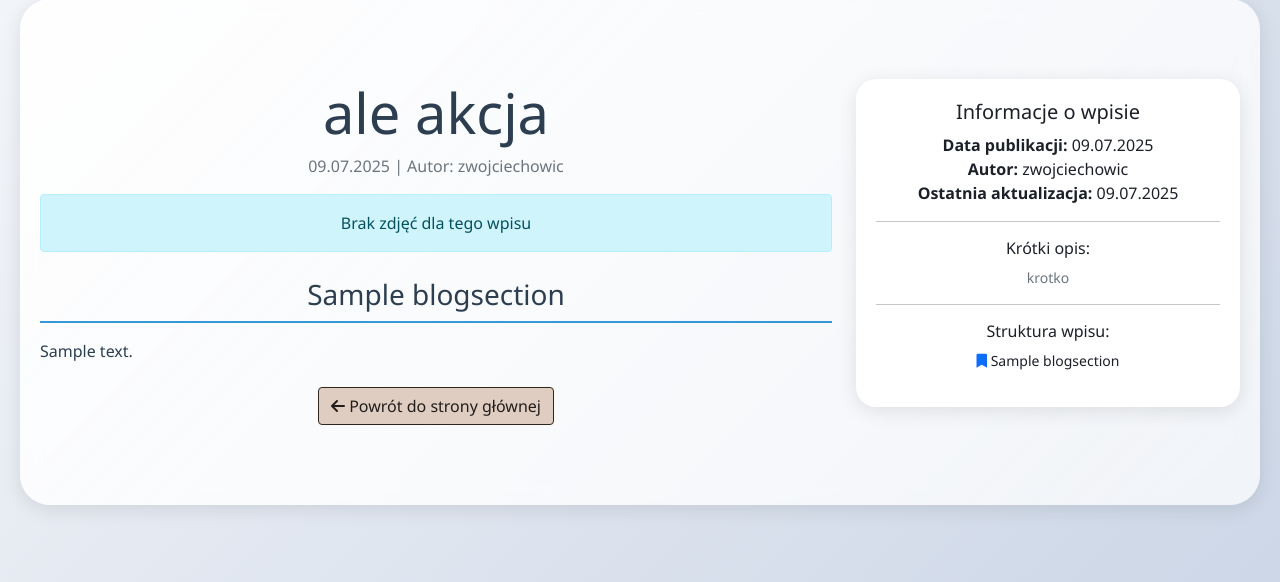
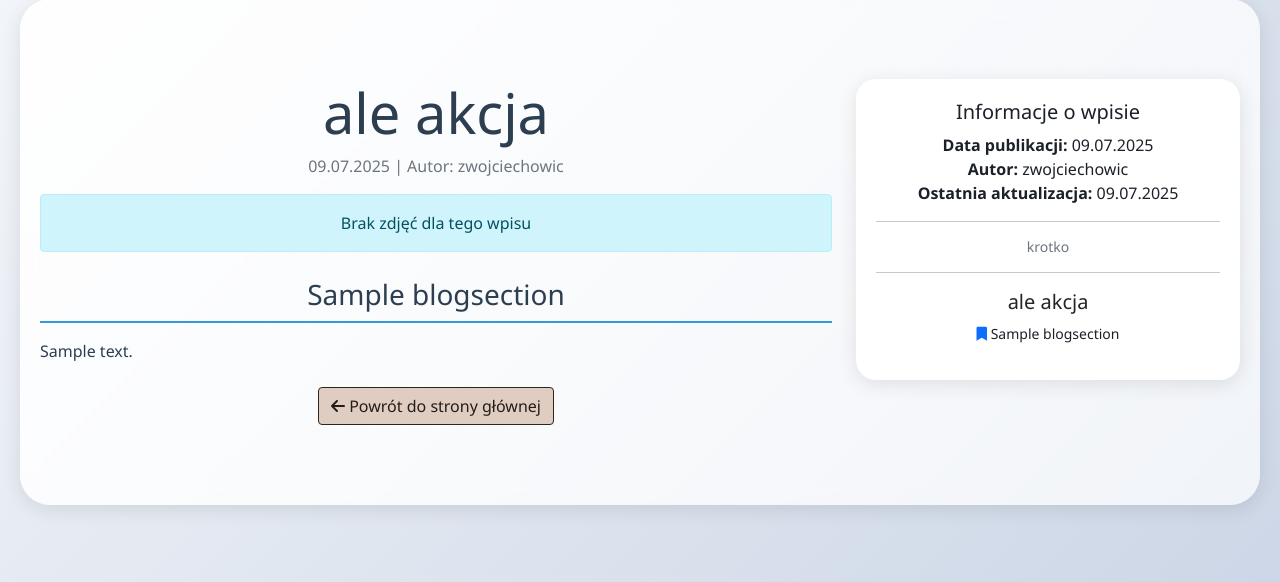
Before and after one commit to zwojciechowic/zwojciechowic, a Django app: a page that uses templates/blog_detail.html in a window 1280 px wide. Shown: the part 141-723 px from the top of the page. Run offline with Django 4.2, Linux system fonts and the light colour scheme; data comes from the database, SQL or seed files in the repository; tables that the repository leaves empty hold one stand-in row (values such as "Sample post").

Commit message:
blog detal wyglad

```diff
--- a/templates/blog_detail.html
+++ b/templates/blog_detail.html
@@ -66,21 +66,20 @@
 
                     {% if post.excerpt %}
                         <hr>
-                        <h6>Krótki opis:</h6>
-                        <p class="text-muted small">{{ post.excerpt }}</p>
+                        <h6 class="text-muted small">{{ post.excerpt }}</h6>
                     {% endif %}
 
                     {% if post.photo_gallery %}
                         <hr>
                         <div class="alert alert-info small">
                             <i class="fas fa-images"></i>
-                            Ten wpis zawiera {{ post.photo_gallery.photos.count }} zdjęć{{ post.photo_gallery.photos.count|pluralize:"e,a,ć" }}
+                            Post zawiera {{ post.photo_gallery.photos.count }} zdjęć{{ post.photo_gallery.photos.count|pluralize:"e,a,ć" }}
                         </div>
                     {% endif %}
 
                     {% if post.sections.all %}
                         <hr>
-                        <h6>Struktura wpisu:</h6>
+                        <h5 class="card-title text-dark">{{ post.title }}</h5>
                         <ul class="list-unstyled small">
                             {% for section in post.sections.all %}
                                 <li class="mb-1">
```
Also changed, not shown: templates/index.html (+16 -1 lines).
